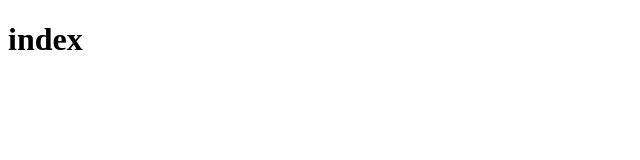
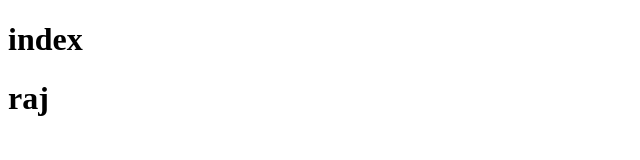
Before and after one commit to Raj-Rathod366/practice, a plain HTML site: page index.html in a window 1280 px wide. Shown: the full height of the page, 0-640 px from the left. Drawn offline with Linux system fonts and the light colour scheme.

Commit message:
raj added

```diff
--- a/index.html
+++ b/index.html
@@ -7,5 +7,6 @@
 </head>
 <body>
    <h1>index</h1>
+   <h1>raj</h1>
 </body>
 </html>
```
